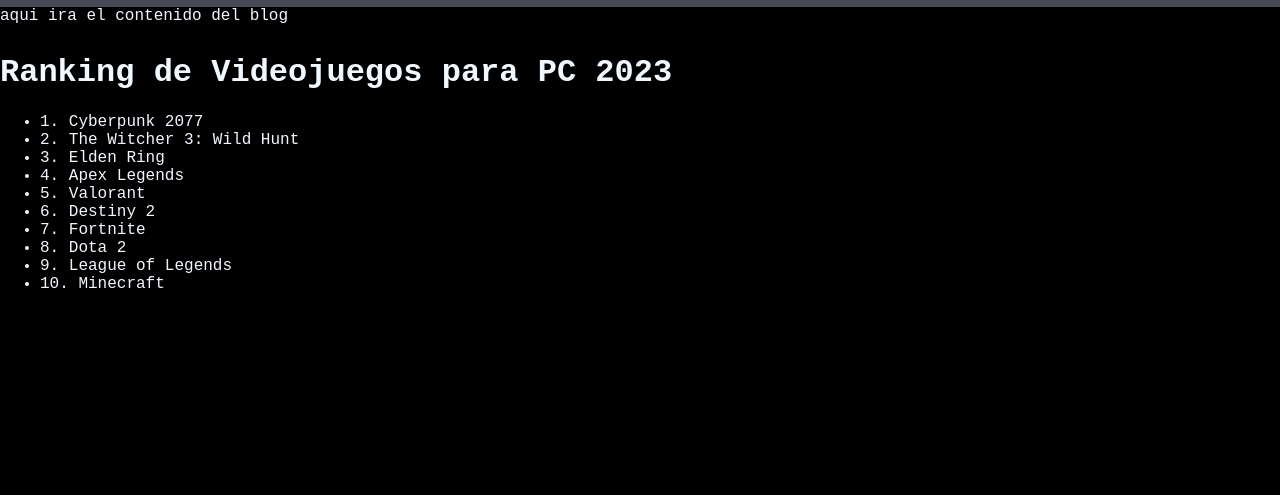
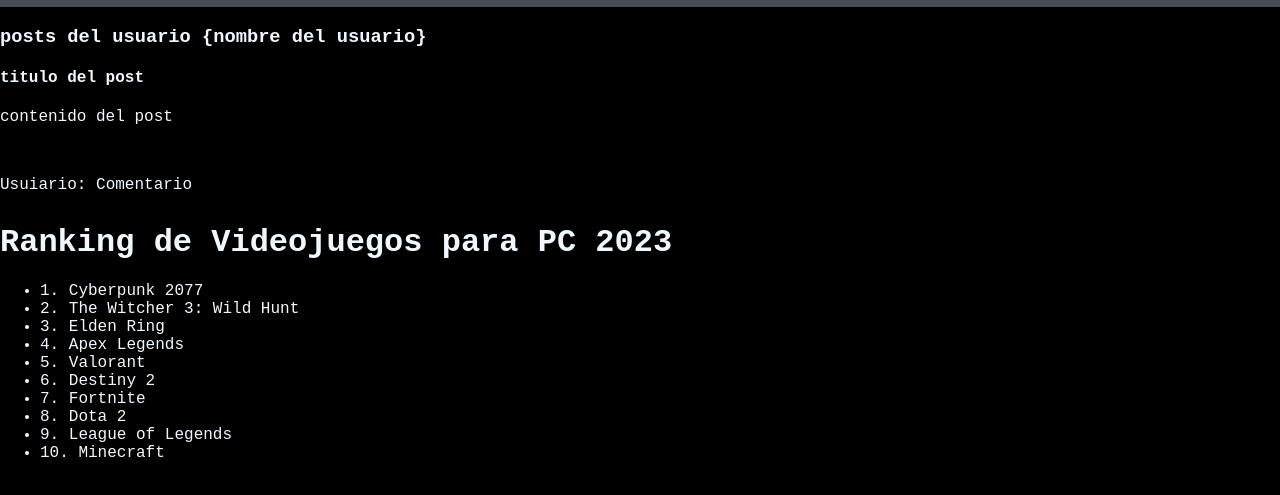
Before and after one commit to lf404/curso-git, a plain HTML site: page blog/index.html in a window 1280 px wide. Shown: the part 113-608 px from the top of the page. Drawn offline with Linux system fonts and the light colour scheme; a web font is replaced by a local one.

Commit message:
Add post html

```diff
--- a/blog/index.html
+++ b/blog/index.html
@@ -15,8 +15,14 @@
     <img class="logo" src="img/git.png">
     <h1>Blog curso git</h1>
     </div>
-    <div>
-        aqui ira el contenido del blog
+    <div class="container" id="content">
+        <h3>posts del usuario {nombre del usuario}</h3>
+        <div class="post">
+            <h4>titulo del post</h4>
+            <p>contenido del post</p>
+            <br>
+            <p><span>Usuiario:</span> Comentario</p>
+        </div>
     </div>
 </body>
 <body>
```
